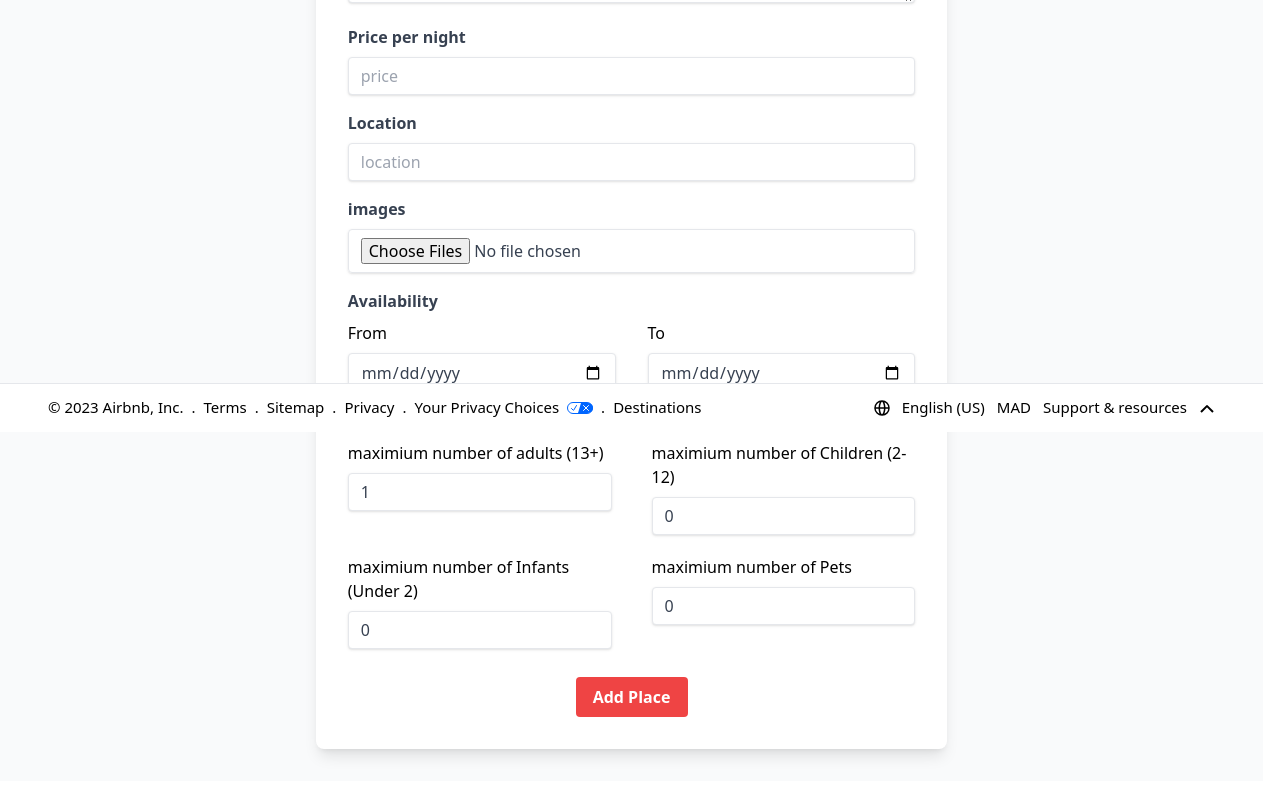
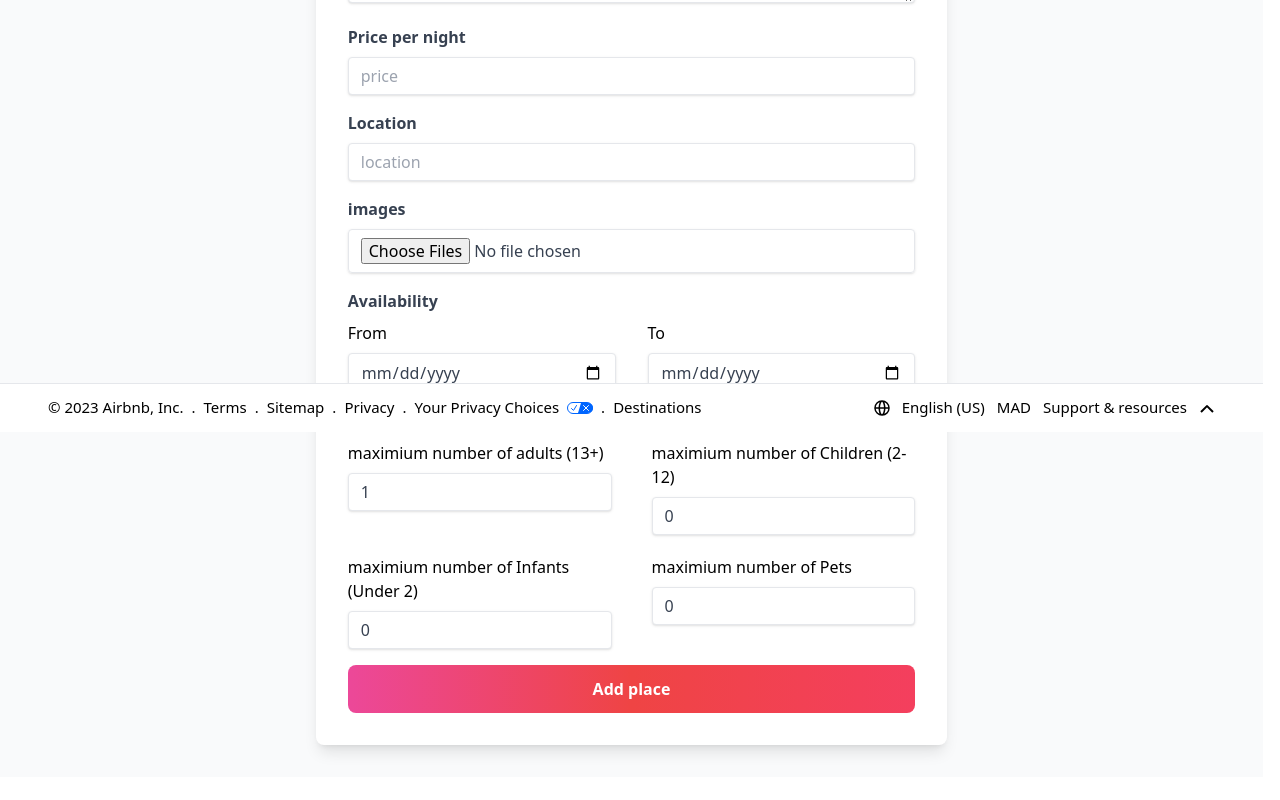
Before and after one commit to oussamaennadafy/Airbnb-clone-frontend, a React (Vite) app: page /host in a window 1280 px wide. Shown: the part 368-1168 px from the top of the page. Built offline with nearby package versions, Linux system fonts and the light colour scheme.

Commit message:
add loader component

```diff
--- a/src/index.css
+++ b/src/index.css
@@ -101,3 +101,30 @@ footer span {
     transform: translate(-50%, -50%);
   }
 }
+
+.animate-pulseEarly {
+  animation: pulseEarly 1.4s infinite cubic-bezier(0.4, 0, 0.6, 1);
+}
+.animate-pulse {
+  animation: pulse 1.4s infinite cubic-bezier(0.4, 0, 0.6, 1);
+}
+.animate-pulseLate {
+  animation: pulseLate 1.4s infinite cubic-bezier(0.4, 0, 0.6, 1);
+}
+
+@keyframes pulseEarly {
+  40% {
+    opacity: 0.5;
+  }
+}
+@keyframes pulseLate {
+  60% {
+    opacity: 0.5;
+  }
+}
+
+@keyframes animate-pulse {
+  50% {
+    opacity: 0.5;
+  }
+}
--- a/src/pages/Host.jsx
+++ b/src/pages/Host.jsx
@@ -2,7 +2,9 @@ import React, { useRef, useState, useEffect } from "react";
 import Header from "../components/Home/Header";
 import Footer from "../components/Home/Footer";
 import AuthModal from "../utilities/AuthModal";
+import Loader from "../utilities/Loader";
 import axios from "axios";
+import MainButton from "../utilities/MainButton";
 
 function Host() {
   const [title, setTitle] = useState("");
@@ -70,6 +72,7 @@ function Host() {
     for (let i = 0; i < images.length; i++) {
       formData.append("images", images[i]);
     }
+    setTimeout(() => {
       axios
         .post("http://localhost:8000/api/v1/places", formData, {
           headers: {
@@ -98,6 +101,7 @@ function Host() {
           setLoader(false);
           setError("something went wrong");
         });
+    }, 2000);
   };
   return (
     <>
@@ -295,22 +299,7 @@ function Host() {
               )}
             </div>
             <div className="flex justify-center">
-              {loader ? (
-                <button
-                  type="submit"
-                  disabled
-                  className="bg-red-700 transition w-28 hover:bg-red-700 text-white font-bold py-2 px-4 rounded focus:outline-none focus:shadow-outline"
-                >
-                  ...
-                </button>
-              ) : (
-                <button
-                  type="submit"
-                  className="bg-red-500 transition mt-3 w-28 hover:bg-red-700 text-white font-bold py-2 px-4 rounded focus:outline-none focus:shadow-outline"
-                >
-                  Add Place
-                </button>
-              )}
+              <MainButton label="Add place" loading={loader} />
             </div>
           </form>
         </div>
--- /dev/null
+++ b/src/utilities/Loader.jsx
@@ -0,0 +1,13 @@
+import React from "react";
+
+function loader() {
+  return (
+    <div className="flex justify-center items-center gap-2 w-full">
+      <div className="rounded-full bg-white w-2 h-2 animate-pulseEarly" />
+      <div className="rounded-full bg-white w-2 h-2 animate-pulse" />
+      <div className="rounded-full bg-white w-2 h-2 animate-pulseLate" />
+    </div>
+  );
+}
+
+export default loader;
--- a/src/utilities/MainButton.jsx
+++ b/src/utilities/MainButton.jsx
@@ -1,10 +1,12 @@
-function MainButton({ label }) {
+import Loader from "./Loader";
+
+function MainButton({ label, loading }) {
   return (
     <button
       type="submit"
-      className="w-full rounded-lg py-3 text-white font-semibold bg-gradient-to-r from-pink-500 via-red-500 to-rose-500"
+      className="w-full rounded-lg py-3 h-12 text-white font-semibold bg-gradient-to-r from-pink-500 via-red-500 to-rose-500"
     >
-      {label}
+      {loading ? <Loader /> : label}
     </button>
   );
 }
```
Lines whose indentation alone changed are shown as unchanged.
